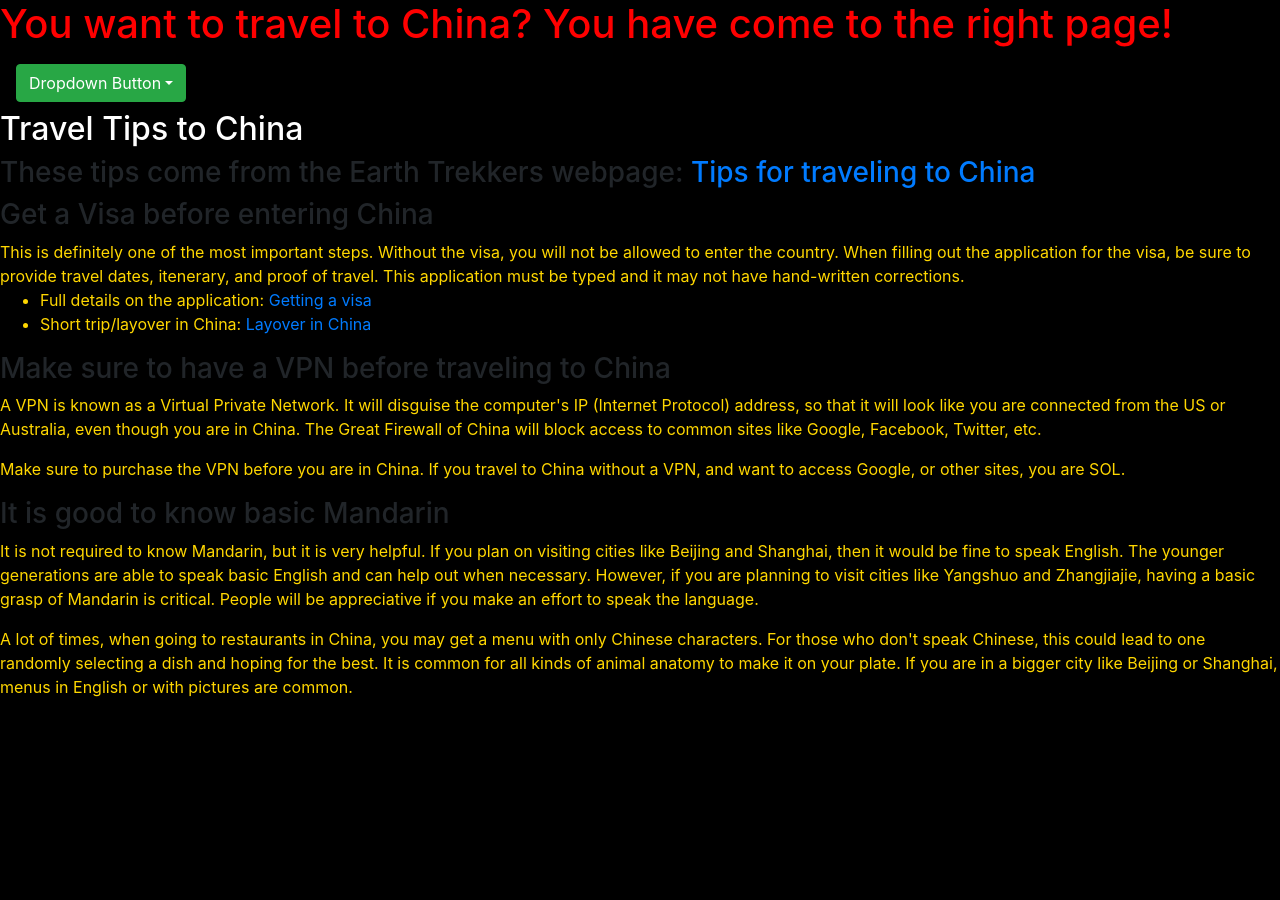
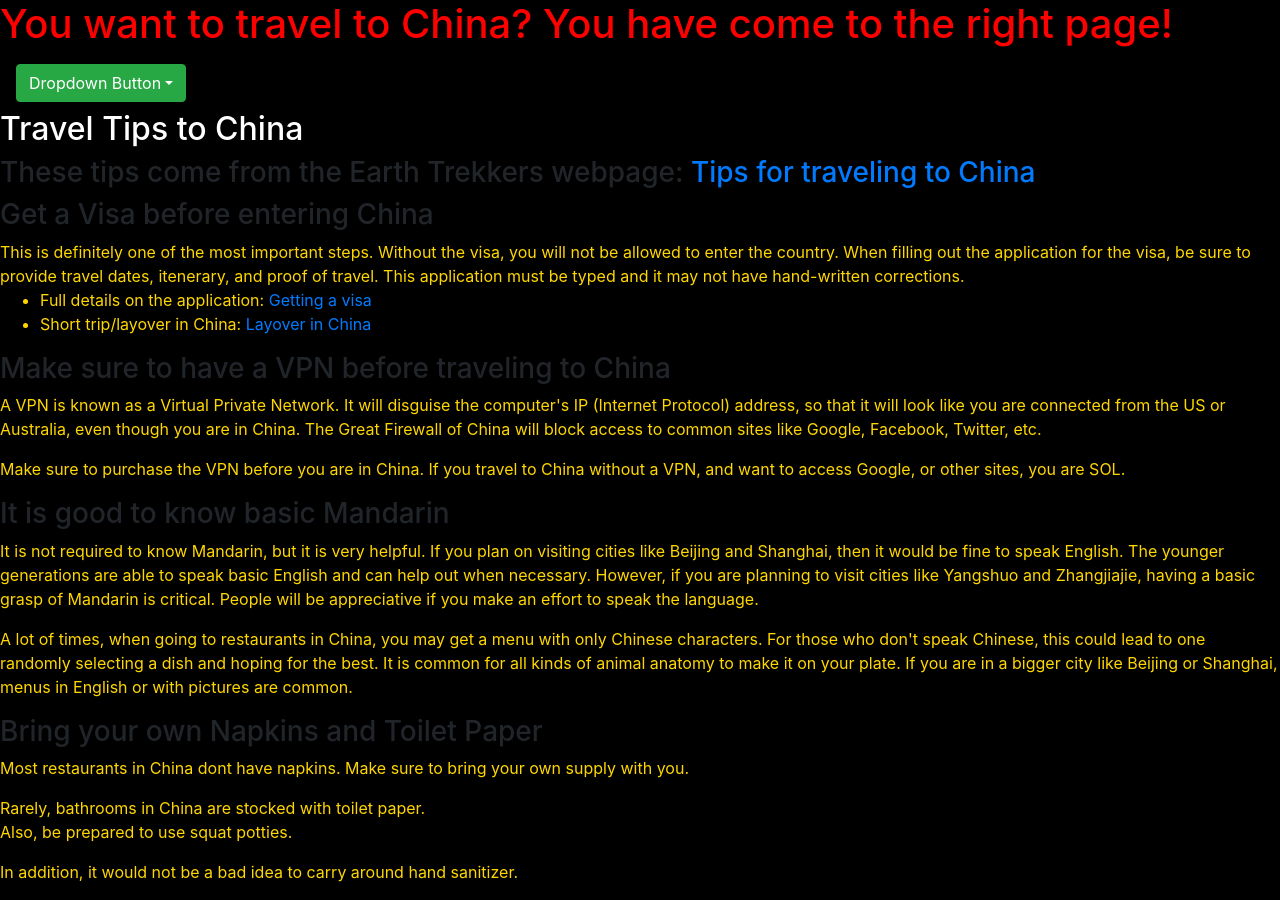
Before and after one commit to tubajack/TravelToChina, a React (Create React App) app in the folder client/: page /travel in a window 1280 px wide. Before the commit the page ends 800 px from the top, so only its background shows below. Built offline with nearby package versions, Linux system fonts and the light colour scheme.

Commit message:
Be prepared to bring toilet paper and napkins in China.

```diff
--- a/client/src/pages/TravelToChina.js
+++ b/client/src/pages/TravelToChina.js
@@ -61,6 +61,22 @@ export default class TravelToChina extends Component {
           to make it on your plate. If you are in a bigger city like Beijing or Shanghai, menus in English or with pictures are common.
         </p>
 
+        <h3>Bring your own Napkins and Toilet Paper</h3>
+
+        <p>
+          Most restaurants in China dont have napkins. Make sure to bring your own supply with you.
+        </p>
+
+        <p>
+          Rarely, bathrooms in China are stocked with toilet paper.
+          <p>
+            Also, be prepared to use squat potties.
+          </p>
+          <p>
+            In addition, it would not be a bad idea to carry around hand sanitizer.
+          </p>
+        </p>
+
 
       </div>
     );
```
